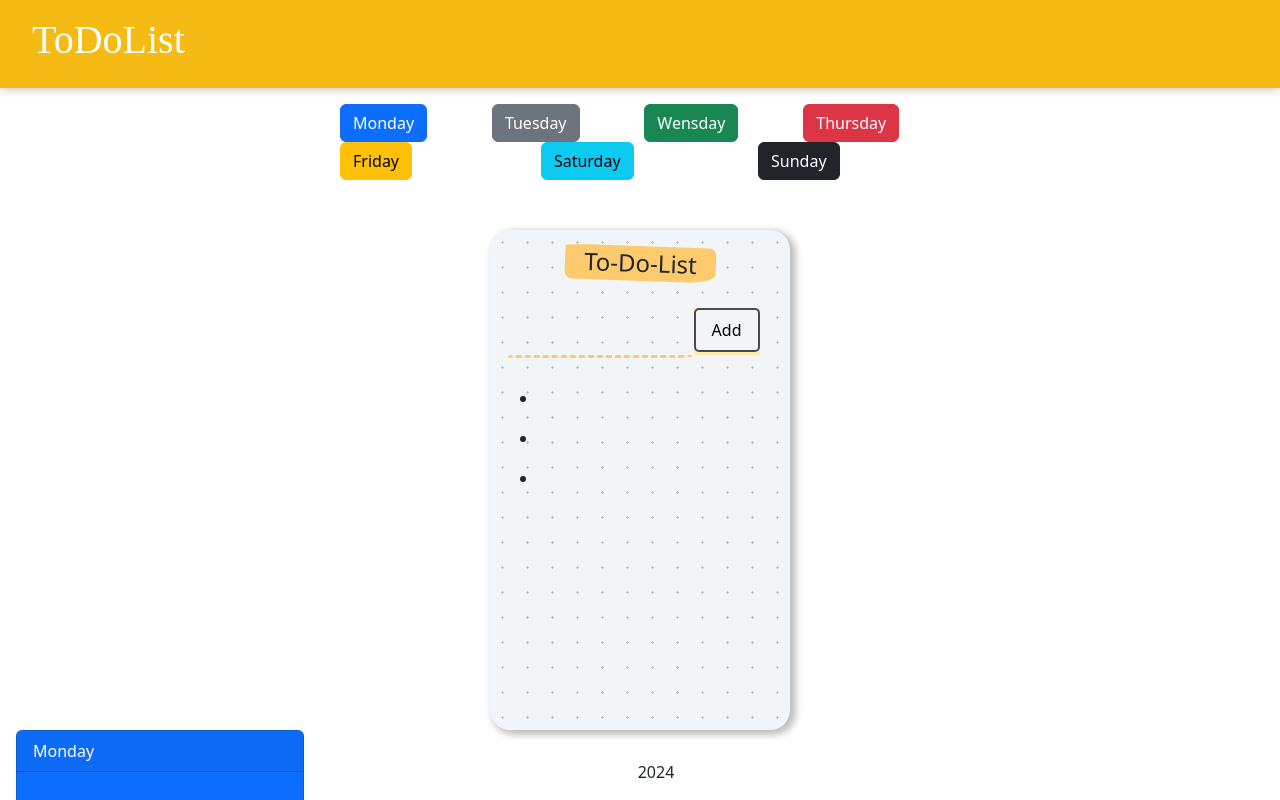
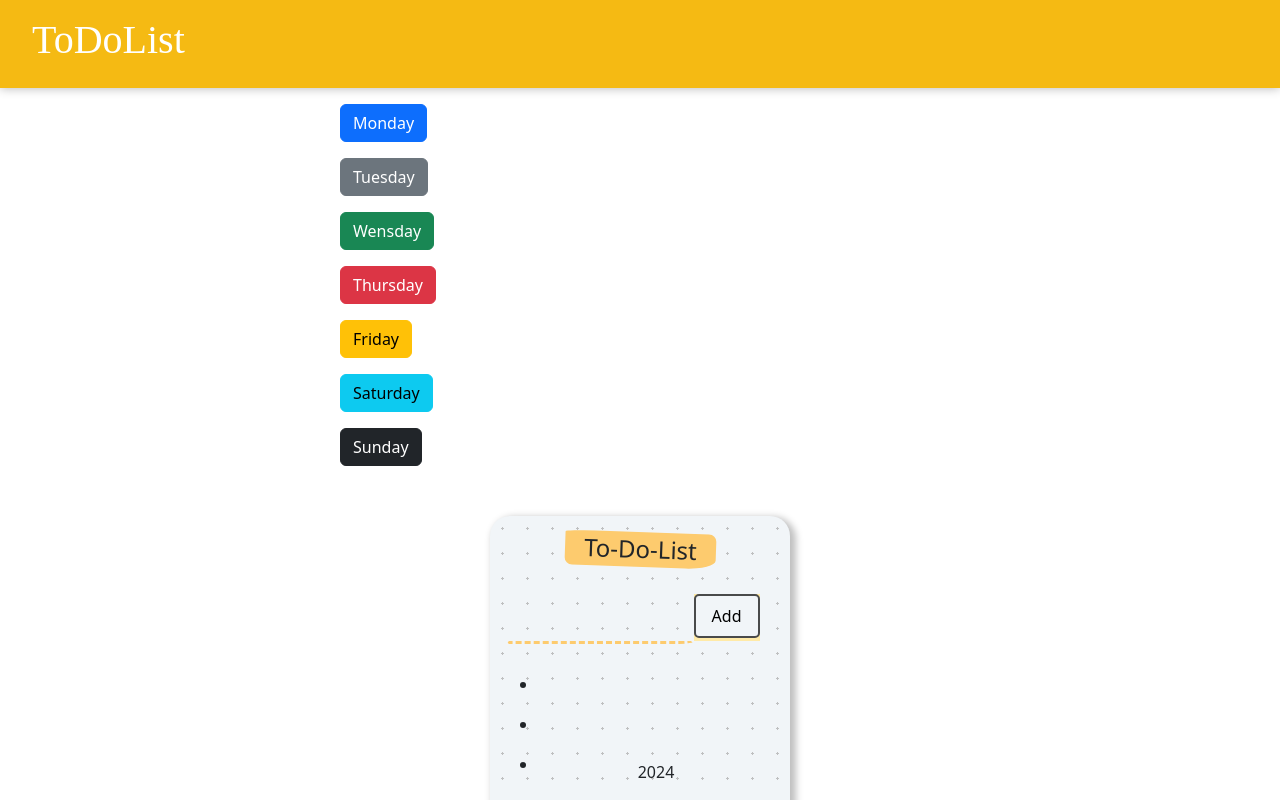
Before and after one commit to Claudia00022/to-do-list-app, a React (Create React App) app: page / in a window 1280 px wide. Shown: the top 800 px of the page. Built offline with nearby package versions, Linux system fonts and the light colour scheme; a web font is replaced by a local one.

Commit message:
Added function to the buttons which change h1 in main component after clicked

```diff
--- /dev/null
+++ b/src/buttonWeek.js
@@ -0,0 +1,17 @@
+const buttonWeek = [
+    { id: 0, type: "primary", dayOfWeek: "Monday" },
+
+    { id: 1, type: "secondary", dayOfWeek: "Tuesday" },
+
+    { id: 2, type: "success", dayOfWeek: "Wensday" },
+
+    { id: 3, type: "danger", dayOfWeek: "Thursday" },
+
+    { id: 4, type: "warning", dayOfWeek: "Friday" },
+
+    { id: 5, type: "info", dayOfWeek: "Saturday" },
+
+    { id: 6, type: "dark", dayOfWeek: "Sunday" },
+  ];
+
+  export default buttonWeek;
--- a/src/components/App.jsx
+++ b/src/components/App.jsx
@@ -1,17 +1,32 @@
-import React from "react";
+import React, { useState } from "react";
 import BgColorExample from "./BgColorExample";
 import Header from "./Header";
 import Footer from "./Footer";
-import ButtonsDays from "./ButtonsDays";
+import Buttons from "./Buttons";
 import MainCard from "./MainCard";
-
+import buttonWeek from "../buttonWeek";
 
 function App() {
+  const [text, setText] = useState("To-Do-List");
+
+  function changeText(test) {
+    setText(test);
+  }
   return (
     <div>
       <Header />
-      <ButtonsDays />
-      <MainCard />
+      {buttonWeek.map((version) => {
+        return (
+          <Buttons
+            key={version.id}
+            variant={version.type}
+            id={version.id}
+            name={version.dayOfWeek}
+            onAdd={changeText}
+          />
+        );
+      })}
+      <MainCard title={text} />
       <BgColorExample />
       <Footer />
     </div>
--- /dev/null
+++ b/src/components/Buttons.jsx
@@ -0,0 +1,26 @@
+import React from "react";
+import Button from "react-bootstrap/Button";
+import Col from "react-bootstrap/Col";
+import Row from "react-bootstrap/Row";
+
+function Buttons(props) {
+  return (
+    <Row className="mt-3" style={{ width: "50%", margin: "auto" }}>
+      <>
+        <Col>
+          <Button
+            variant={props.variant}
+            onClick={() => {
+              props.onAdd(props.name);
+            }}
+          >
+            {props.name}
+          </Button>{" "}
+        </Col>
+        <Col></Col>
+      </>
+    </Row>
+  );
+}
+
+export default Buttons;
--- a/src/components/ButtonsDays.jsx
+++ /dev/null
@@ -1,39 +0,0 @@
-import React from "react";
-import Button from "react-bootstrap/Button";
-import Col from "react-bootstrap/Col";
-import Row from "react-bootstrap/Row";
-
-function ButtonsDays() {
-  const buttonWeek = [
-    { id: 0, type: "primary", dayOfWeek: "Monday" },
-
-    { id: 1, type: "secondary", dayOfWeek: "Tuesday" },
-
-    { id: 2, type: "success", dayOfWeek: "Wensday" },
-
-    { id: 3, type: "danger", dayOfWeek: "Thursday" },
-
-    { id: 4, type: "warning", dayOfWeek: "Friday" },
-
-    { id: 5, type: "info", dayOfWeek: "Saturday" },
-
-    { id: 6, type: "dark", dayOfWeek: "Sunday" },
-  ];
-
-  return (
-    <Row className="mt-3" style={{ width: "50%", margin: "auto" }}>
-      {buttonWeek.map((version) => (
-        <>
-          <Col>
-            <Button variant={version.type} id={version.id}>
-              {version.dayOfWeek}
-            </Button>{" "}
-          </Col>
-          <Col></Col>
-        </>
-      ))}
-    </Row>
-  );
-}
-
-export default ButtonsDays;
--- a/src/components/MainCard.jsx
+++ b/src/components/MainCard.jsx
@@ -1,10 +1,10 @@
 import React from "react";
 
-function MainCard() {
+function MainCard(props) {
   return (
     <div className="list-container">
       <div className="heading">
-        <h1>To-Do-List</h1>
+        <h1>{props.title}</h1>
       </div>
       <div className="form">
         <input type="text" />
```
